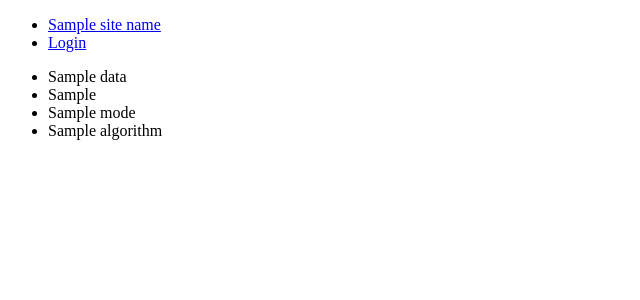
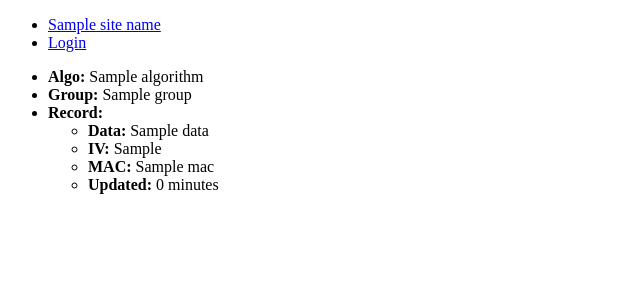
Before and after one commit to moggers87/eighty-seven, a Django app: template eightyseven/templates/passwordstore.html in a window 1280 px wide. Shown: the top 300 px of the page, without its empty margins (0-640 px from the left). Run offline with Django 3.2, Linux system fonts and the light colour scheme; the template is opened without the code that fills it: most values are stand-ins (such as "Sample title", 1, 10 or a date in 2020).

Commit message:
Change the way models work
Encrypting passwords individually should be OK as long as the IV is kept random. However, I'm no security expert.

```diff
--- a/eightyseven/api.py
+++ b/eightyseven/api.py
@@ -31,12 +31,13 @@ from eightyseven.models import *
 __all__ = ["PasswordStoreResource", "UserResource"]
 
 class UserAuthorization(Authorization):
+    """Ignores group permissions"""
     def read_list(self, object_list, bundle):
-        return object_list.filter(pk=bundle.request.user.pk)
+        return object_list.filter(user=bundle.request.user)
 
     def read_detail(self, object_list, bundle):
         if bundle.obj.pk is not None:
-            return bundle.obj.pk == bundle.request.user.pk
+            return bundle.obj.user == bundle.request.user
         return True
 
     def create_list(self, object_list, bundle):
@@ -59,7 +60,6 @@ class UserAuthorization(Authorization):
 
 class SingleModelResource(ModelResource):
     """Just like ModelResource, but has a /self/ url"""
-
     def get_detail(self, request, **kwargs):
         # Place the authenticated user's id in the get detail request
         if "pk" in kwargs and kwargs["pk"] == "self":
--- a/eightyseven/templates/passwordstore.html
+++ b/eightyseven/templates/passwordstore.html
@@ -3,9 +3,18 @@
 
 {% block content %}
     <ul>
-        <li>{{ object.data }}</li>
-        <li>{{ object.iv }}</li>
-        <li>{{ object.mode }}</li>
-        <li>{{ object.algorithm }}</li>
+        {% for object in object_list %}
+        <li><b>{% trans "Algo: " %}</b>{{ object.algorithm }}</li>
+        <li><b>{% trans "Group: " %}</b>{{ object.group }}</li>
+            {% for record in object.passwordrecord_set.all %}
+            <li><b>{% trans "Record:" %}</b></li>
+            <ul>
+                <li><b>{% trans "Data: " %}</b>{{ record.data }}</li>
+                <li><b>{% trans "IV: " %}</b>{{ record.iv }}</li>
+                <li><b>{% trans "MAC: " %}</b>{{ record.mac }}</li>
+                <li><b>{% trans "Updated: " %}</b>{{ record.updated|timesince }}</li>
+            </ul>
+            {% endfor %}
+        {% endfor %}
     </ul>
 {% endblock %}
--- a/requirements.txt
+++ b/requirements.txt
@@ -1,7 +1,8 @@
-Django>=1.6
+Django>=1.6,<1.7
 South
 configobj
 django-annoying
+django-bitfield
 django-oauth-toolkit
 django-tastypie
 pytz
```
Also changed, not shown: eightyseven/models.py (+26 -3 lines), eightyseven/views.py (+7 -4 lines), README.md, eightyseven/migrations/0001_initial.py (added).
